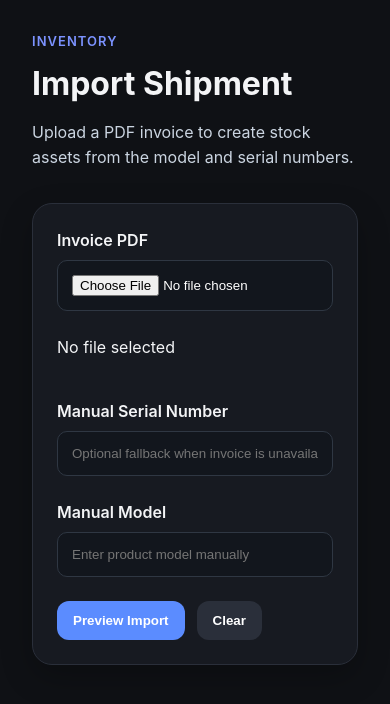
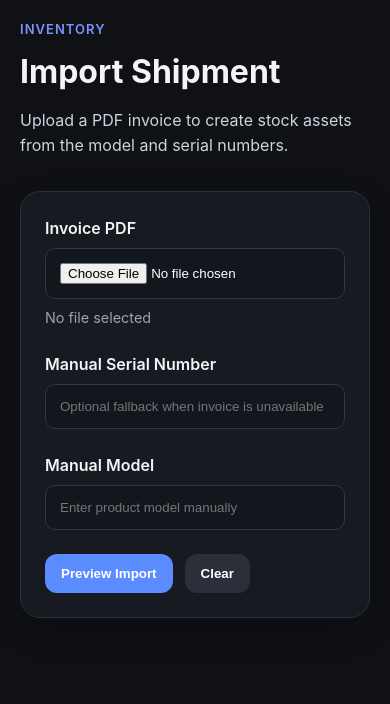
Before and after one commit to danger-14/AssetFlow, a React (Vite) app: page /inventory/import in a window 390 px wide. Shown: the top 704 px of the page. Built offline with nearby package versions, Linux system fonts and the light colour scheme; the HTML template or start-up script is replaced by a standard one.

Commit message:
Add helper text styles and media query for import page
Added helper text styling and adjusted import page padding for smaller screens.

```diff
--- a/src/pages/ImportShipment/ImportShipment.css
+++ b/src/pages/ImportShipment/ImportShipment.css
@@ -60,6 +60,12 @@ input {
   color: white;
 }
 
+.helper-text {
+  margin: 0;
+  font-size: 0.9rem;
+  color: #9ca3af;
+}
+
 .button-row {
   display: flex;
   gap: 12px;
@@ -83,3 +89,9 @@ button.secondary {
 button:hover {
   opacity: 0.95;
 }
+
+@media (max-width: 800px) {
+  .import-page {
+    padding: 20px;
+  }
+}
```
